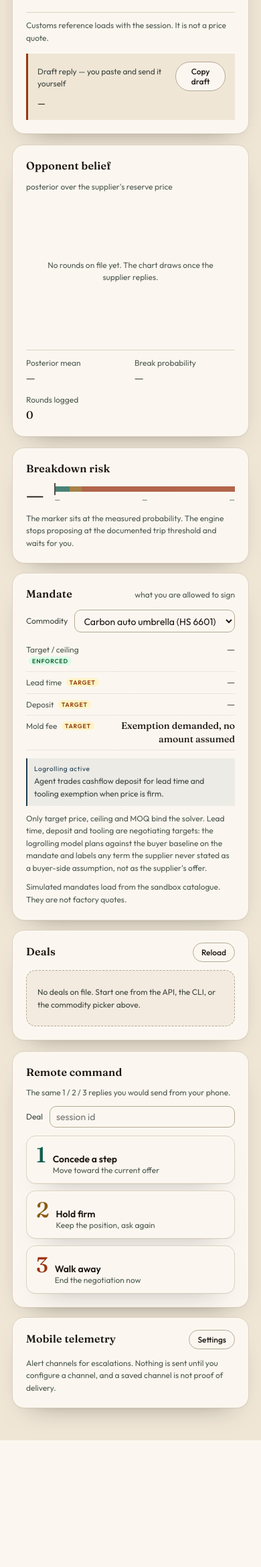
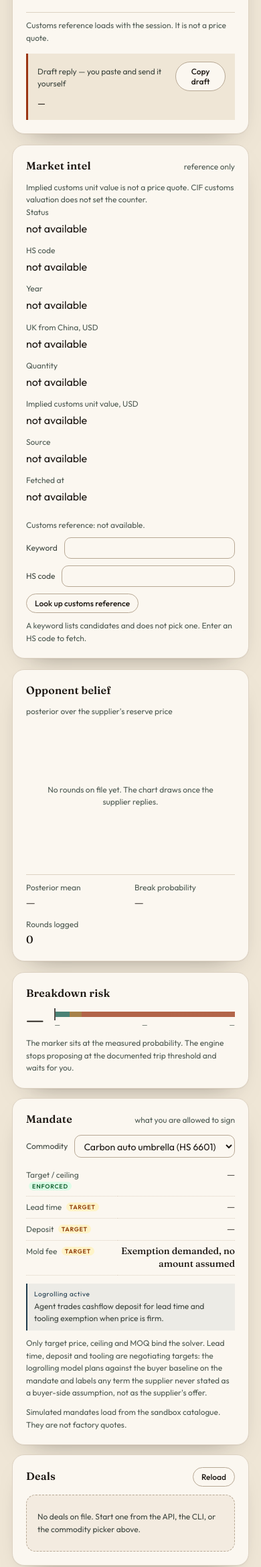
Before and after one commit to Fu93/tradeflow-ai, a FastAPI app: page / in a window 390 px wide. Shown: the part 1650-3989 px from the top of the page at 67% size. Before the commit the page ends 3800 px from the top, so only its background shows below. Run offline with FastAPI, Linux system fonts and the light colour scheme; data that the repository does not hold is empty.

Commit message:
feat: add a Market intel card for customs reference
The dashboard card shows source, year, and fetched-at, lists keyword
candidates without picking one, and keeps the customs unit value labelled
as reference only.

Co-authored-by: Hao En Fu <Fu93@users.noreply.github.com>

```diff
--- a/src/web/static/css/theme.css
+++ b/src/web/static/css/theme.css
@@ -455,6 +455,15 @@ body {
   padding-bottom: 14px;
   border-bottom: 1px solid var(--rule);
 }
+
+.market-grid {
+  display: grid;
+  grid-template-columns: 1fr 1fr;
+  gap: 12px 18px;
+  padding-bottom: 12px;
+}
+
+.market-sheet .select-row { margin-top: 8px; }
 
 .field { min-width: 0; }
 
@@ -1135,6 +1144,7 @@ select.input-plain { cursor: pointer; min-width: 0; max-width: 100%; }
   .supplier-cards,
   .auction-summary { grid-template-columns: 1fr; }
   .decision-grid { grid-template-columns: 1fr 1fr; }
+  .market-grid { grid-template-columns: 1fr; }
   .field-last { grid-column: 1 / -1; }
   .ladder { grid-template-columns: 108px minmax(0, 1fr); }
   .ladder-readout {
--- a/src/web/static/js/app.js
+++ b/src/web/static/js/app.js
@@ -557,8 +557,96 @@ function customsReferenceLine(ctx) {
 
 function paintCustomsReference(ctx) {
   const el = document.getElementById("marketReference");
-  if (!el) return;
-  el.textContent = customsReferenceLine(ctx);
+  if (el) el.textContent = customsReferenceLine(ctx);
+  paintMarketIntel(ctx);
+}
+
+function paintMarketIntel(ctx) {
+  const set = (id, value) => {
+    const node = document.getElementById(id);
+    if (!node) return;
+    node.textContent = value === null || value === undefined || value === "" ? "not available" : String(value);
+  };
+  if (!ctx || typeof ctx !== "object") {
+    set("marketStatus", "not available");
+    set("marketHs", "not available");
+    set("marketYear", "not available");
+    set("marketValue", "not available");
+    set("marketQty", "not available");
+    set("marketUnit", "not available");
+    set("marketSource", "not available");
+    set("marketFetched", "not available");
+    const empty = document.getElementById("marketCaveat");
+    if (empty) empty.textContent = customsReferenceLine(null);
+    return;
+  }
+  const provenance = ctx.provenance || {};
+  set("marketStatus", ctx.reason ? ctx.status + " (" + ctx.reason + ")" : ctx.status);
+  set("marketHs", ctx.hs);
+  set("marketYear", ctx.year);
+  set("marketValue", ctx.value_usd);
+  set("marketQty", ctx.qty);
+  set("marketUnit", ctx.unit_value_usd);
+  set("marketSource", provenance.source);
+  set("marketFetched", provenance.fetched_at);
+  const caveat = document.getElementById("marketCaveat");
+  if (caveat) caveat.textContent = customsReferenceLine(ctx);
+}
+
+async function lookupMarketIntel() {
+  const hsEl = document.getElementById("marketHsInput");
+  const keyEl = document.getElementById("marketKeyword");
+  const note = document.getElementById("marketCandidates");
+  const hs = (hsEl && hsEl.value ? hsEl.value : "").trim();
+  const keyword = (keyEl && keyEl.value ? keyEl.value : "").trim();
+  if (/^\d{2,6}$/.test(hs)) {
+    if (note) note.textContent = "Fetching the HS code you entered. This does not change the recommended price.";
+    try {
+      const res = await fetch("/api/v1/market?hs=" + encodeURIComponent(hs), { headers: tfAuthHeaders() });
+      const data = await res.json();
+      paintMarketIntel(data);
+      if (note) note.textContent = res.ok
+        ? "Fetched the HS code you confirmed. Reference only."
+        : "The HS code was rejected. Use 2 to 6 digits.";
+    } catch (err) {
+      paintMarketIntel({ status: "unavailable", reason: "offline", hs: hs });
+      if (note) note.textContent = "Customs reference: not available. No upstream call completed.";
+    }
+    return;
+  }
+  if (!keyword) {
+    paintMarketIntel(null);
+    if (note) note.textContent = "Enter a keyword or a 2 to 6 digit HS code.";
+    return;
+  }
+  if (note) note.textContent = "Searching the local HS list. A keyword does not pick a code.";
+  try {
+    const res = await fetch("/api/v1/market?keyword=" + encodeURIComponent(keyword), { headers: tfAuthHeaders() });
+    const data = await res.json();
+    if (data.status === "needs_confirmation") {
+      paintMarketIntel({
+        status: "needs_confirmation",
+        hs: "not available",
+        value_usd: "not available",
+        qty: "not available",
+        unit_value_usd: "not available",
+        year: null,
+        provenance: { source: "local HS list", fetched_at: "not available" },
+      });
+      const lines = (data.candidates || []).map((row) => {
+        const code = String(row.hs || "not available");
+        const text = String(row.text || "");
+        return text.indexOf(code) === 0 ? text : code + " " + text;
+      });
+      if (note) note.textContent = "Needs confirmation. Enter one HS code to fetch. " + lines.join(" | ");
+      return;
+    }
+    paintMarketIntel(data);
+    if (note) note.textContent = "No confirmed HS code. Enter one to fetch.";
+  } catch (err) {
+    paintMarketIntel({ status: "unavailable", reason: "offline" });
+    if (note) note.textContent = "Customs reference: not available.";
+  }
 }
 
 function renderEngineDecision(session) {
--- a/src/web/templates/index.html
+++ b/src/web/templates/index.html
@@ -184,6 +184,35 @@
           </div>
         </section>
 
+        <section class="sheet market-sheet" id="marketIntel">
+          <div class="sheet-head">
+            <h2 class="sheet-title">Market intel</h2>
+            <span class="sheet-note">reference only</span>
+          </div>
+          <p class="fineprint">Implied customs unit value is not a price quote. CIF customs valuation does not set the counter.</p>
+          <div class="market-grid">
+            <div class="field"><span class="field-label">Status</span><span class="field-value" id="marketStatus">not available</span></div>
+            <div class="field"><span class="field-label">HS code</span><span class="field-value" id="marketHs">not available</span></div>
+            <div class="field"><span class="field-label">Year</span><span class="field-value" id="marketYear">not available</span></div>
+            <div class="field"><span class="field-label">UK from China, USD</span><span class="field-value" id="marketValue">not available</span></div>
+            <div class="field"><span class="field-label">Quantity</span><span class="field-value" id="marketQty">not available</span></div>
+            <div class="field"><span class="field-label">Implied customs unit value, USD</span><span class="field-value" id="marketUnit">not available</span></div>
+            <div class="field"><span class="field-label">Source</span><span class="field-value" id="marketSource">not available</span></div>
+            <div class="field"><span class="field-label">Fetched at</span><span class="field-value" id="marketFetched">not available</span></div>
+          </div>
+          <p class="fineprint" id="marketCaveat">Customs reference: not available.</p>
+          <label class="select-row" for="marketKeyword">
+            <span>Keyword</span>
+            <input id="marketKeyword" class="input-plain" type="text" maxlength="80" autocomplete="off" />
+          </label>
+          <label class="select-row" for="marketHsInput">
+            <span>HS code</span>
+            <input id="marketHsInput" class="input-plain" type="text" maxlength="6" autocomplete="off" />
+          </label>
+          <button class="btn-quiet" type="button" id="marketLookupBtn" onclick="lookupMarketIntel()">Look up customs reference</button>
+          <p class="fineprint" id="marketCandidates">A keyword lists candidates and does not pick one. Enter an HS code to fetch.</p>
+        </section>
+
         <!-- Belief: the model behind the counter, kept subordinate to the decision. -->
         <section class="sheet belief-sheet" id="beliefPanel">
           <div class="sheet-head">
```
